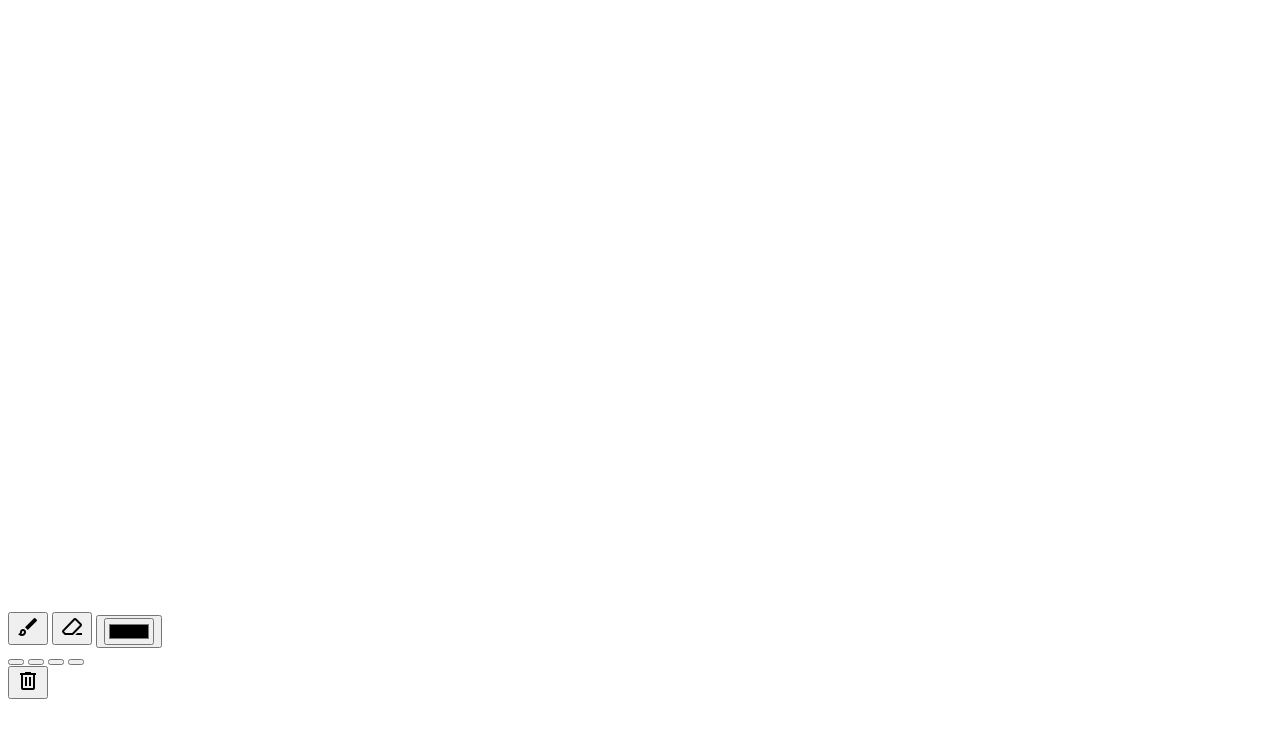
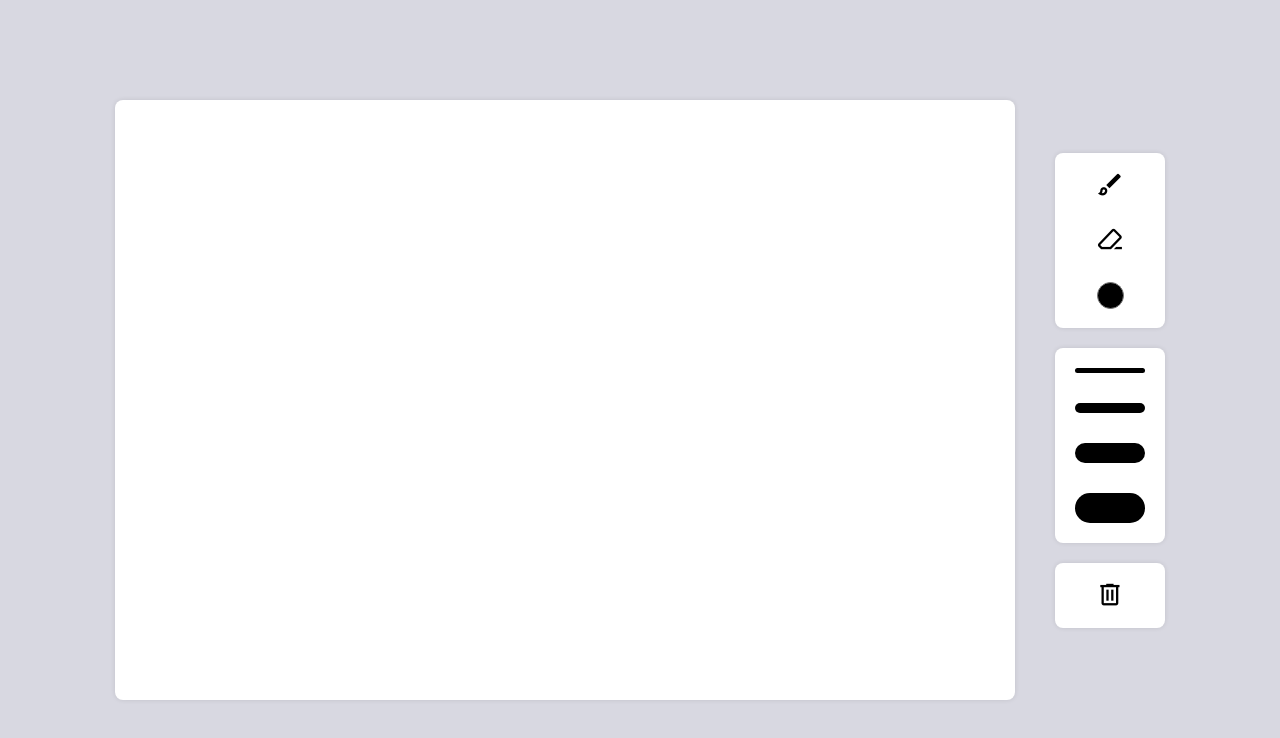
Before and after one commit to mancha-heinz/paint, a plain HTML site: page index.html in a window 1280 px wide. Drawn offline with nearby package versions, Linux system fonts and the light colour scheme.

Commit message:
style.css

```diff
--- /dev/null
+++ b/css/style.css
@@ -0,0 +1,98 @@
+* {
+    margin: 0;
+    padding: 0;
+    box-sizing: border-box;
+}
+
+body {
+    background-color: #d8d8e1;
+}
+
+canvas {
+    background-color: white;
+    border-radius: 8px;
+    box-shadow: 0 0 5px rgba(0, 0, 0, 0.1);
+}
+
+.container {
+    width: 100%;
+    min-height: 100vh;
+    display: flex;
+    align-items: center;
+    justify-content: center;
+}
+
+.tool-box {
+    width: 110px;
+    background-color: #fff;
+    border-radius: 8px;
+    box-shadow: 0 0 5px rgba(0, 0, 0, 0.1);
+    margin-left: 40px;
+    padding: 10px;
+    display: flex;
+    flex-direction: column;
+    gap: 10px;
+    margin-bottom: 20px;
+}
+
+.button__tool,
+.button__size {
+    height: 45px;
+    border: none;
+    border-radius: 5px;
+    cursor: pointer;
+    display: flex;
+    align-items: center;
+    justify-content: center;
+    background: none;
+}
+
+.button__tool>span {
+    font-size: 1.8rem;
+}
+
+.button__tool:hover,
+.button__size:hover {
+    background-color: #f2f2f2;
+}
+
+.input__color {
+    width: 45px;
+    height: 45px;
+    border: none;
+    background: none;
+    cursor: pointer;
+    padding: 5px 7px;
+}
+
+.input__color::-webkit-color-swatch {
+    border-radius: 100px;
+}
+
+.button__size {
+    padding: 10px;
+    height: auto;
+}
+
+.button__size>span {
+    width: 100px;
+    background-color: #000;
+    border-radius: 100px;
+    display: block;
+}
+
+.button__size[data-size="5"]>span {
+    height: 5px;
+}
+
+.button__size[data-size="10"]>span {
+    height: 10px;
+}
+
+.button__size[data-size="20"]>span {
+    height: 20px;
+}
+
+.button__size[data-size="30"]>span {
+    height: 30px;
+}
--- a/index.html
+++ b/index.html
@@ -8,6 +8,7 @@
     <link rel="stylesheet"
         href="https://fonts.googleapis.com/css2?family=Material+Symbols+Outlined:opsz,wght,FILL,GRAD@48,400,1,0" />
 
+    <link rel="stylesheet" href="./css/style.css">
     <title>Paint ManchaHeinz</title>
 </head>
 
```
